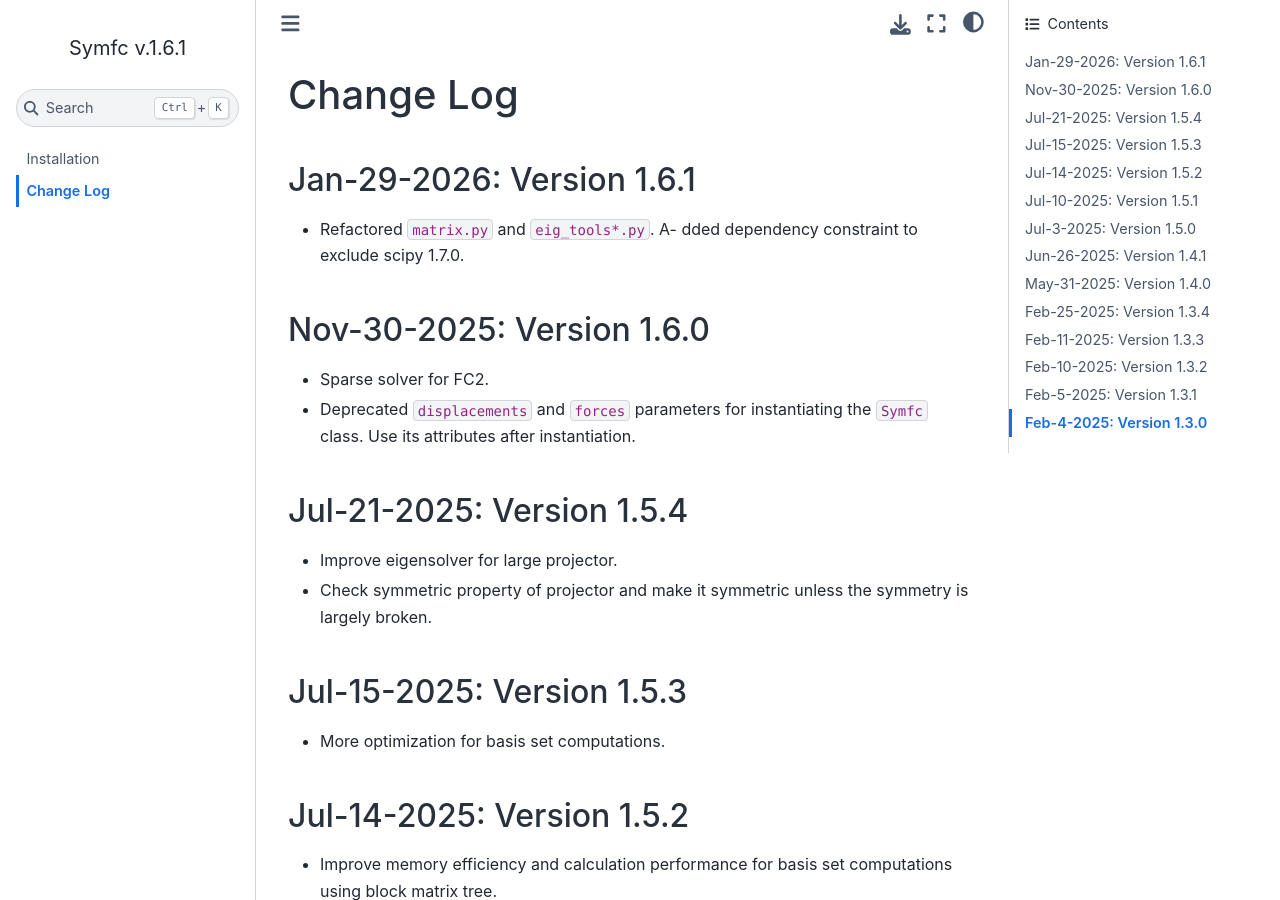
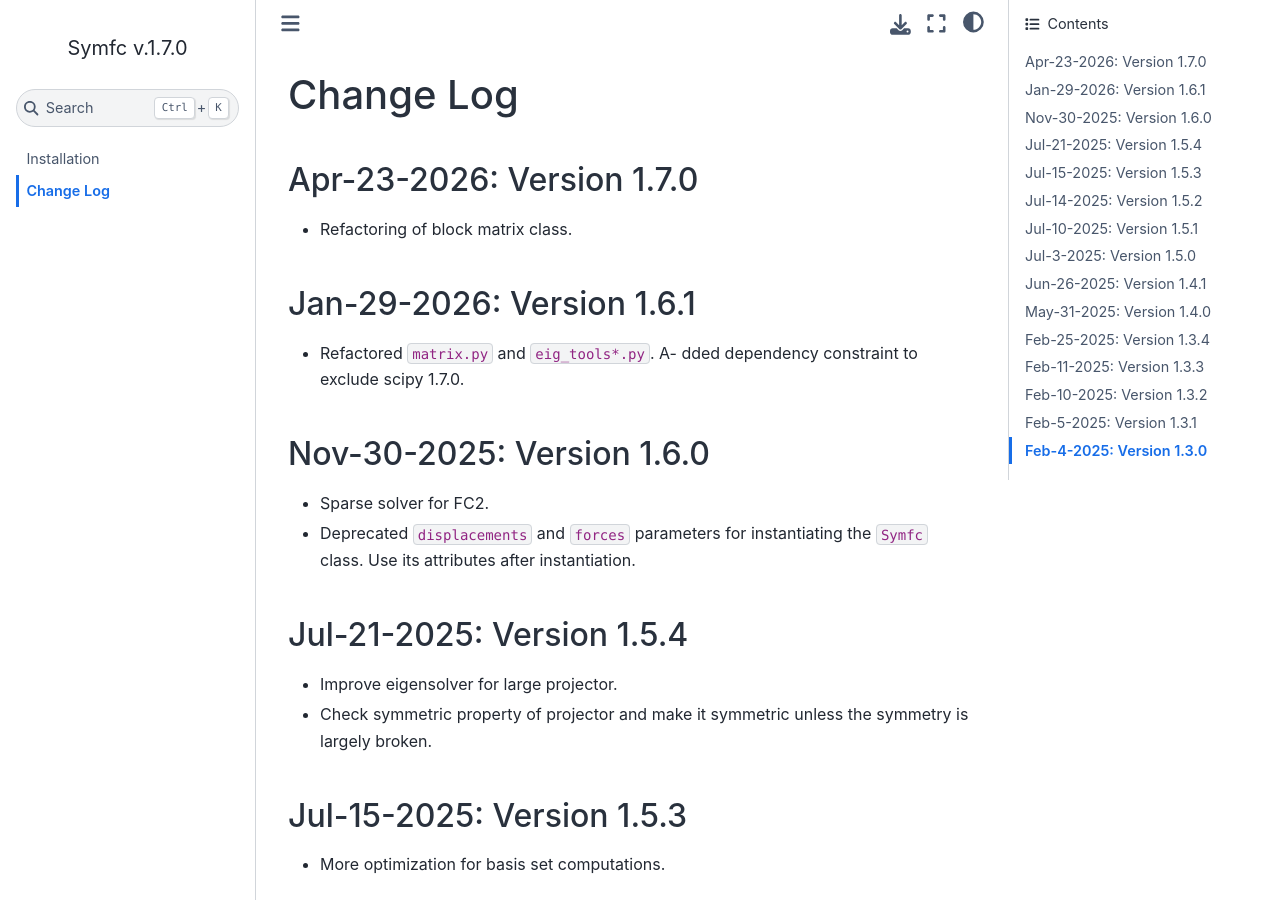
Before and after one commit to symfc/symfc, a Sphinx documentation site: the page built from doc/changelog.md, in a window 1280 px wide and 900 px high. Built offline with Sphinx 7.4.7 and the Sphinx Book theme 1.1.4, drawn with Linux system fonts in a browser that asks for light colours.

Commit message:
Set version 1.7.0

```diff
--- a/doc/changelog.md
+++ b/doc/changelog.md
@@ -1,6 +1,10 @@
 (changelog)=
 
 # Change Log
+
+## Apr-23-2026: Version 1.7.0
+
+- Refactoring of block matrix class.
 
 ## Jan-29-2026: Version 1.6.1
 
--- a/doc/conf.py
+++ b/doc/conf.py
@@ -10,8 +10,8 @@ project = "symfc"
 copyright = "2024, symfc project"
 author = "Atsuto Seko"
 
-version = "1.6"
-release = "1.6.1"
+version = "1.7"
+release = "1.7.0"
 
 # -- General configuration ---------------------------------------------------
 # https://www.sphinx-doc.org/en/master/usage/configuration.html#general-configuration
--- a/src/symfc/version.py
+++ b/src/symfc/version.py
@@ -1,3 +1,3 @@
 """Version number of the package."""
 
-__version__ = "1.6.1"
+__version__ = "1.7.0"
```
